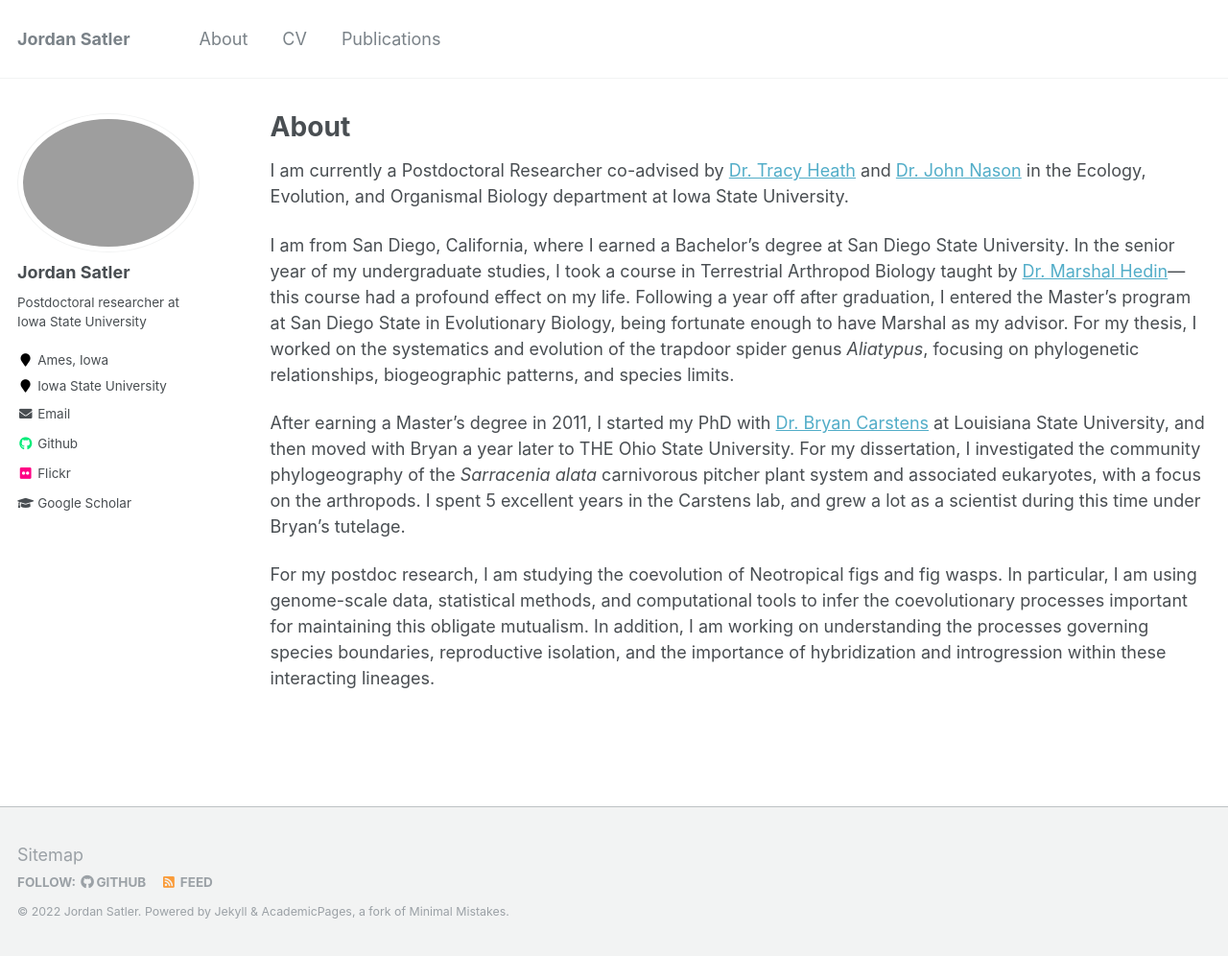
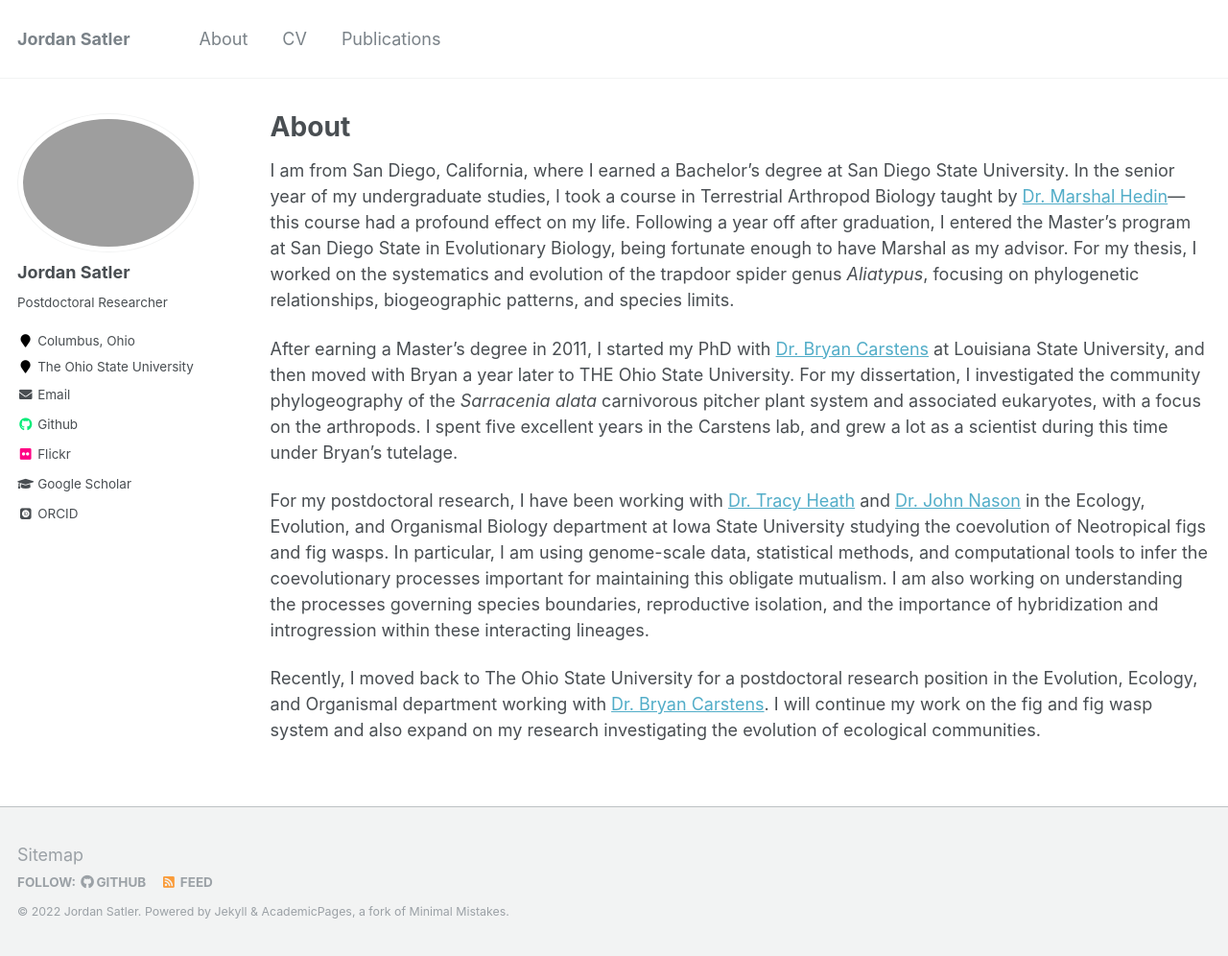
Before and after one commit to jordansatler/jordansatler.github.io, a Jekyll site: the page built from _pages/about.md, in a window 1280 px wide and 996 px high. Shown: the whole window at 96% size. Built offline with Jekyll 4.4.1, drawn with Linux system fonts in a browser that asks for light colours; some web fonts are replaced.

Commit message:
updated website and CV since moving to Ohio St

```diff
--- a/_config.yml
+++ b/_config.yml
@@ -10,7 +10,7 @@ locale                   : "en-US"
 title                    : "Jordan Satler"
 title_separator          : "-"
 name                     : &name "Jordan Satler"
-description              : &description "Postdoctoral researcher at Iowa State University"
+description              : &description "Postdoctoral Researcher"
 url                      : https://jordansatler.github.io # the base hostname & protocol for your site e.g. "https://mmistakes.github.io"
 baseurl                  : "" # the subpath of your site, e.g. "/blog"
 repository               : "jordansatler.github.io"
@@ -82,9 +82,9 @@ analytics:
 author:
   name             : "Jordan Satler"
   avatar           : "profile_pic.jpg"
-  bio              : "Postdoctoral researcher at Iowa State University"
-  location         : "Ames, Iowa"
-  employer         : "Iowa State University"
+  bio              : "Postdoctoral Researcher"
+  location         : "Columbus, Ohio"
+  employer         : "The Ohio State University"
   pubmed           :
   googlescholar    : "https://scholar.google.com/citations?user=Ktn4eG8AAAAJ&hl=en&oi=ao"
   email            : "jordansatler@gmail.com"
@@ -103,7 +103,7 @@ author:
   impactstory      : #"https://profiles.impactstory.org/u/xxxx-xxxx-xxxx-xxxx"
   lastfm           :
   linkedin         :
-  orcid            : # "https://orcid.org/0000-0003-0156-2147"
+  orcid            : "https://orcid.org/0000-0003-0156-2147"
   pinterest        :
   soundcloud       :
   stackoverflow    : # http://stackoverflow.com/users/123456/username
--- a/_pages/about.md
+++ b/_pages/about.md
@@ -4,10 +4,11 @@ title: "About"
 permalink: /about/
 author_profile: true
 ---
-I am currently a Postdoctoral Researcher co-advised by [Dr. Tracy Heath](http://phyloworks.org/) and [Dr. John Nason](https://www.eeob.iastate.edu/faculty/nason/) in the Ecology, Evolution, and Organismal Biology department at Iowa State University.
 
 I am from San Diego, California, where I earned a Bachelor’s degree at San Diego State University. In the senior year of my undergraduate studies, I took a course in Terrestrial Arthropod Biology taught by [Dr. Marshal Hedin](https://marshalhedinlab.com/)---this course had a profound effect on my life. Following a year off after graduation, I entered the Master’s program at San Diego State in Evolutionary Biology, being fortunate enough to have Marshal as my advisor. For my thesis, I worked on the systematics and evolution of the trapdoor spider genus *Aliatypus*, focusing on phylogenetic relationships, biogeographic patterns, and species limits.
 
-After earning a Master’s degree in 2011, I started my PhD with [Dr. Bryan Carstens](https://carstenslab.osu.edu/) at Louisiana State University, and then moved with Bryan a year later to THE Ohio State University. For my dissertation, I investigated the community phylogeography of the *Sarracenia alata* carnivorous pitcher plant system and associated eukaryotes, with a focus on the arthropods. I spent 5 excellent years in the Carstens lab, and grew a lot as a scientist during this time under Bryan’s tutelage.
+After earning a Master’s degree in 2011, I started my PhD with [Dr. Bryan Carstens](https://carstenslab.osu.edu/) at Louisiana State University, and then moved with Bryan a year later to THE Ohio State University. For my dissertation, I investigated the community phylogeography of the *Sarracenia alata* carnivorous pitcher plant system and associated eukaryotes, with a focus on the arthropods. I spent five excellent years in the Carstens lab, and grew a lot as a scientist during this time under Bryan’s tutelage.
 
-For my postdoc research, I am studying the coevolution of Neotropical figs and fig wasps. In particular, I am using genome-scale data, statistical methods, and computational tools to infer the coevolutionary processes important for maintaining this obligate mutualism. In addition, I am working on understanding the processes governing species boundaries, reproductive isolation, and the importance of hybridization and introgression within these interacting lineages.
+For my postdoctoral research, I have been working with [Dr. Tracy Heath](http://phyloworks.org/) and [Dr. John Nason](https://www.eeob.iastate.edu/faculty/nason/) in the Ecology, Evolution, and Organismal Biology department at Iowa State University studying the coevolution of Neotropical figs and fig wasps. In particular, I am using genome-scale data, statistical methods, and computational tools to infer the coevolutionary processes important for maintaining this obligate mutualism. I am also working on understanding the processes governing species boundaries, reproductive isolation, and the importance of hybridization and introgression within these interacting lineages.
+
+Recently, I moved back to The Ohio State University for a postdoctoral research position in the Evolution, Ecology, and Organismal department working with [Dr. Bryan Carstens](https://carstenslab.osu.edu/). I will continue my work on the fig and fig wasp system and also expand on my research investigating the evolution of ecological communities.
```
Also changed, not shown: _pages/publications.md (+2 -4 lines), 6 other files.
